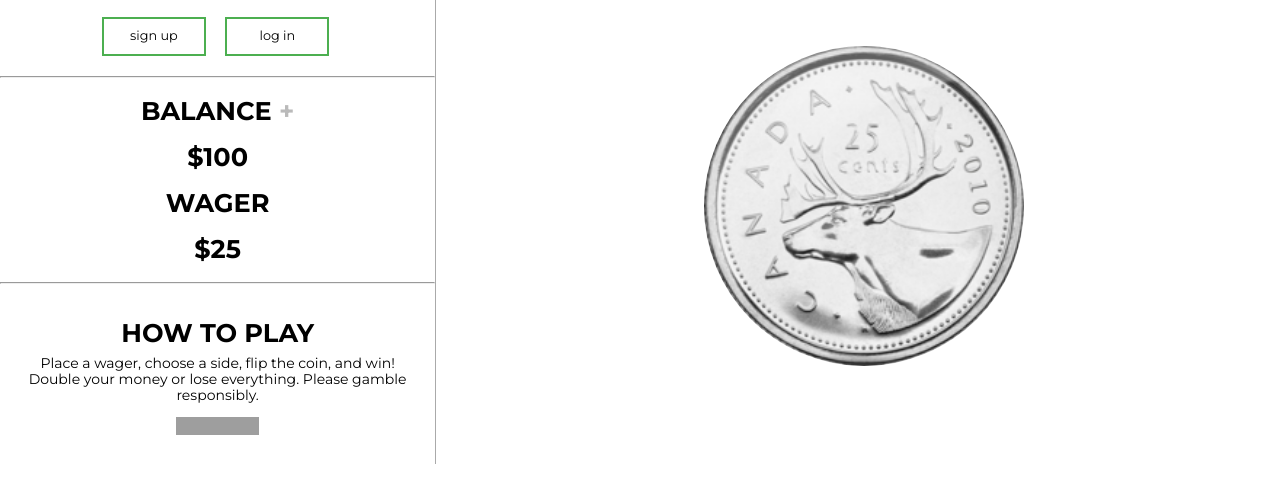
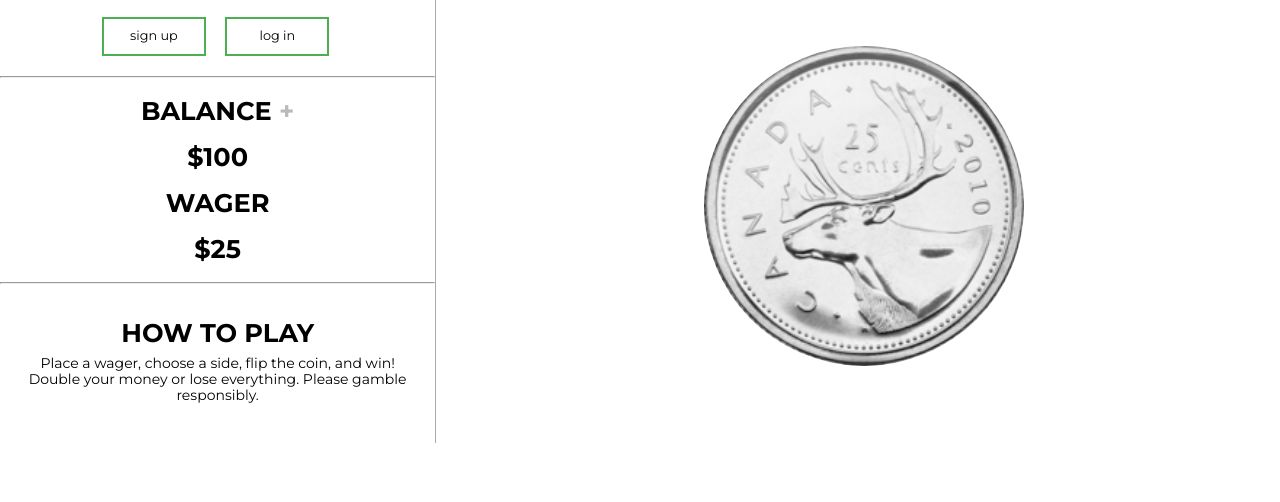
Before and after one commit to Maaslalaniii/CoinFlipper, a plain HTML site: page index.html in a window 1280 px wide. Shown: the part 162-664 px from the top of the page. Drawn offline with nearby package versions, Linux system fonts and the light colour scheme; grey boxes are pictures that could not be loaded.

Commit message:
Removed hit counter.

```diff
--- a/index.html
+++ b/index.html
@@ -53,7 +53,6 @@
 		<div id="instructions" class="sidebar_section">
 			<h1>HOW TO PLAY</h1>
 			<p>Place a wager, choose a side, flip the coin, and win! Double your money or lose everything. Please gamble responsibly.</p>
-			<a href="http://www.simplehitcounter.com" target="_blank"><img src="http://simplehitcounter.com/hit.php?uid=2039381&f=0&b=16777215" border="0" height="18" width="83" alt="web counter"></a>
 		</div>
 	</div>
 	<!-- Main content -->
```
